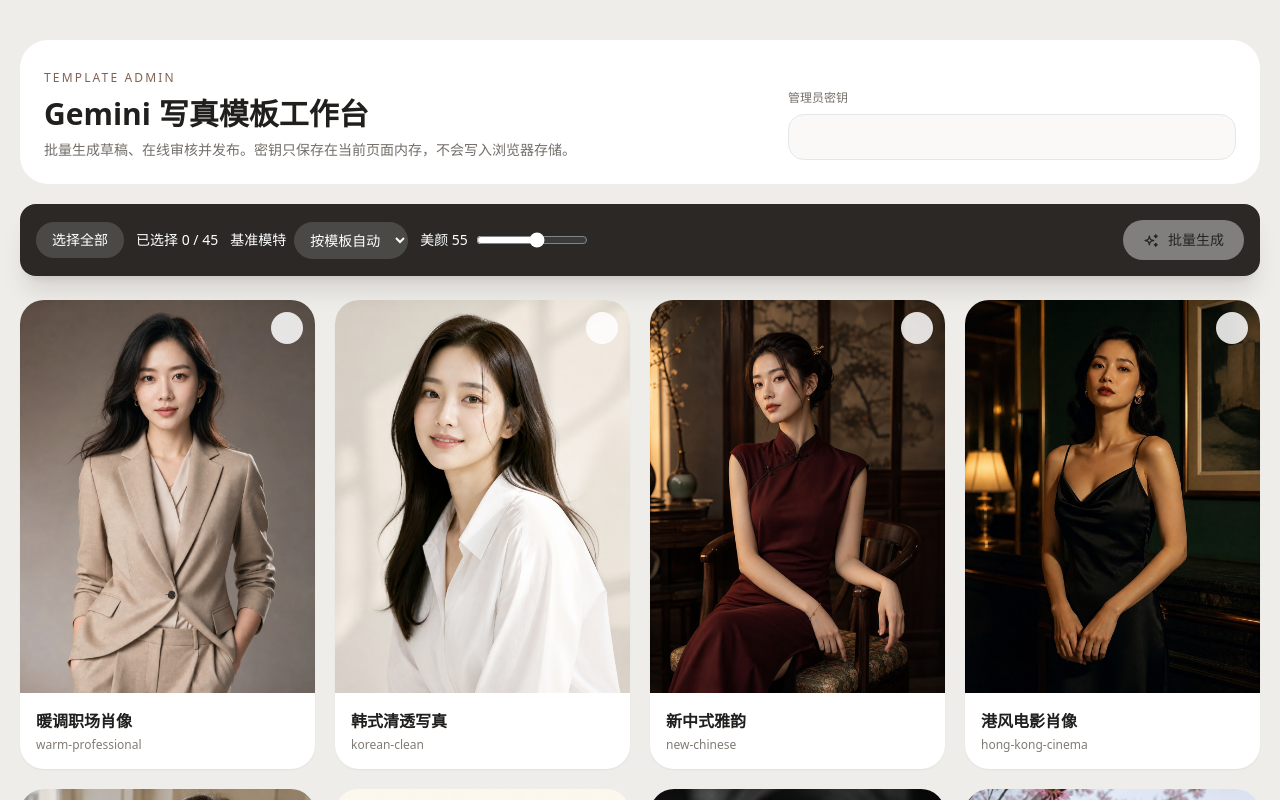
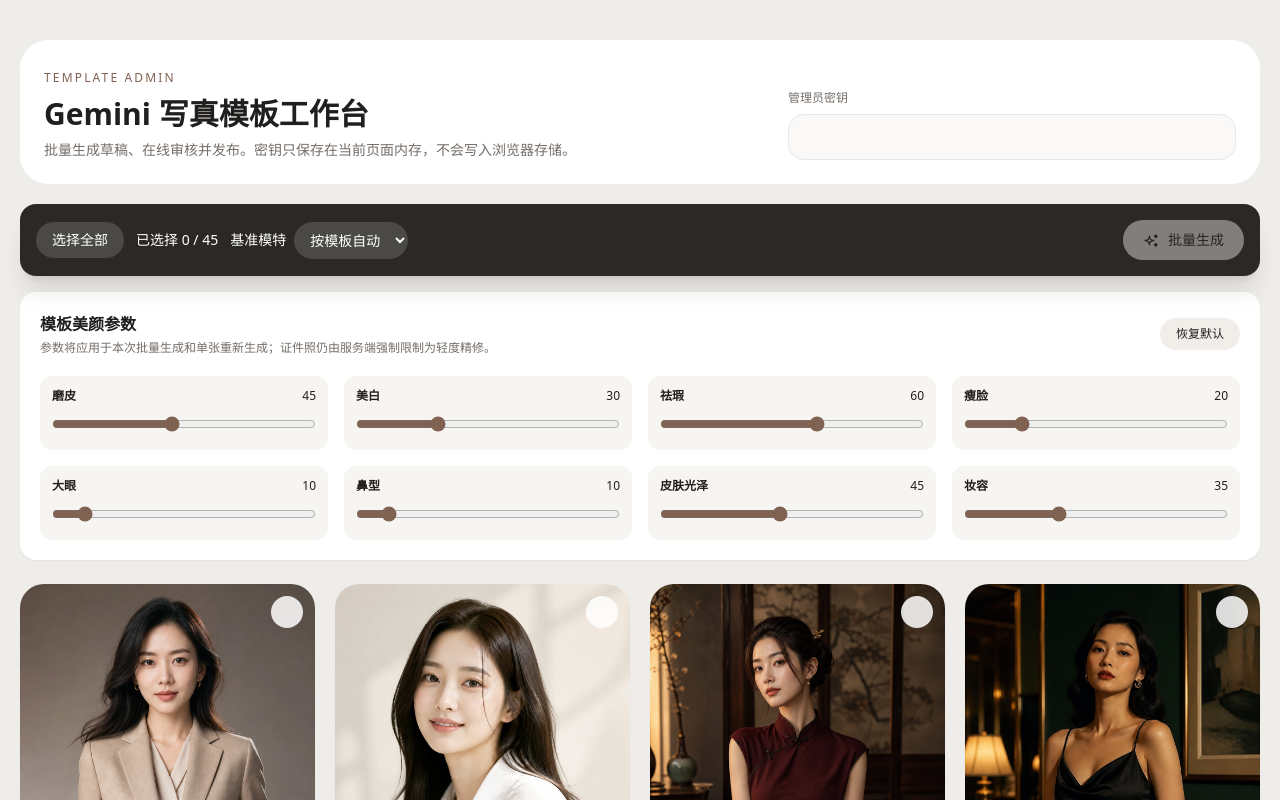
Before and after one commit to zhan-fg/make-it-me, a Next.js app: page /admin/templates in a window 1280 px wide. Shown: the top 800 px of the page. Built offline with nearby package versions, Linux system fonts and the light colour scheme.

Commit message:
feat: add detailed template beauty controls

```diff
--- a/app/admin/templates/page.tsx
+++ b/app/admin/templates/page.tsx
@@ -3,6 +3,9 @@
 import { useMemo, useState } from "react";
 import { IconCheck, IconRefresh, IconSparkles, IconUpload } from "@tabler/icons-react";
 import { portraitTemplates } from "@/services/portrait-templates";
+import type { PortraitRetouchSettings } from "@/services/portrait-types";
+
+const defaultRetouchSettings: PortraitRetouchSettings = { skinSmoothing: 45, whitening: 30, blemishRemoval: 60, faceSlimming: 20, eyeEnlargement: 10, noseRefinement: 10, skinGlow: 45, makeupIntensity: 35 };
 
 type Draft = {
   templateId: string;
@@ -15,7 +18,7 @@ type Draft = {
   error?: string;
   published?: boolean;
   baselineGender?: "female" | "male";
-  beautyLevel?: number;
+  retouchSettings?: PortraitRetouchSettings;
 };
 
 async function payload(response: Response) {
@@ -29,7 +32,7 @@ export default function TemplateAdminPage() {
   const [selected, setSelected] = useState<string[]>([]);
   const [drafts, setDrafts] = useState<Record<string, Draft>>({});
   const [baselineGender, setBaselineGender] = useState<"auto" | "female" | "male">("auto");
-  const [beautyLevel, setBeautyLevel] = useState(55);
+  const [retouchSettings, setRetouchSettings] = useState<PortraitRetouchSettings>(defaultRetouchSettings);
   const [busy, setBusy] = useState(false);
   const [message, setMessage] = useState("");
   const selectedSet = useMemo(() => new Set(selected), [selected]);
@@ -40,7 +43,7 @@ export default function TemplateAdminPage() {
     const response = await fetch("/api/admin/template-previews", {
       method: "POST",
       headers: { "Content-Type": "application/json", Authorization: `Bearer ${secret}` },
-      body: JSON.stringify({ templateIds, baselineGender: baselineGender === "auto" ? undefined : baselineGender, beautyLevel, confirm: "GENERATE_TEMPLATE_PREVIEWS" }),
+      body: JSON.stringify({ templateIds, baselineGender: baselineGender === "auto" ? undefined : baselineGender, retouchSettings, confirm: "GENERATE_TEMPLATE_PREVIEWS" }),
     });
     const result = await payload(response);
     if (!response.ok) throw new Error(result.error || "模板生成失败");
@@ -92,9 +95,9 @@ export default function TemplateAdminPage() {
         <button onClick={() => setSelected(selected.length === portraitTemplates.length ? [] : portraitTemplates.map((item) => item.id))} className="rounded-full bg-white/15 px-4 py-2 text-sm">{selected.length === portraitTemplates.length ? "取消全选" : "选择全部"}</button>
         <span className="text-sm">已选择 {selected.length} / {portraitTemplates.length}</span>
         <label className="flex items-center gap-2 text-sm">基准模特<select value={baselineGender} onChange={(event) => setBaselineGender(event.target.value as "auto" | "female" | "male")} className="rounded-full bg-white/15 px-3 py-2 outline-none"><option className="text-black" value="auto">按模板自动</option><option className="text-black" value="female">固定女模</option><option className="text-black" value="male">固定男模</option></select></label>
-        <label className="flex min-w-52 items-center gap-2 text-sm"><span>美颜 {beautyLevel}</span><input type="range" min="0" max="100" step="5" value={beautyLevel} onChange={(event) => setBeautyLevel(Number(event.target.value))} className="w-28 accent-white"/></label>
         <button disabled={busy || !selected.length || !secret} onClick={generate} className="ml-auto flex items-center gap-2 rounded-full bg-white px-5 py-2.5 text-sm font-medium text-[#201e1c] disabled:opacity-40"><IconSparkles size={17}/>{busy ? "处理中" : "批量生成"}</button>
       </div>
+      <AdminBeautyControls value={retouchSettings} onChange={setRetouchSettings}/>
       {message && <p className="mt-4 rounded-2xl bg-[#fff8dc] px-4 py-3 text-sm text-[#705d23]">{message}</p>}
       <section className="mt-6 grid gap-5 sm:grid-cols-2 lg:grid-cols-3 xl:grid-cols-4">
         {portraitTemplates.map((template) => {
@@ -105,7 +108,7 @@ export default function TemplateAdminPage() {
               <span className={`absolute right-3 top-3 grid h-8 w-8 place-items-center rounded-full ${selectedSet.has(template.id) ? "bg-[#201e1c] text-white" : "bg-white/85"}`}>{selectedSet.has(template.id) && <IconCheck size={17}/>}</span>
               {draft?.published && <span className="absolute bottom-3 left-3 rounded-full bg-[#37754a] px-3 py-1.5 text-xs text-white">已发布</span>}
             </button>
-            <div className="p-4"><h2 className="font-semibold">{template.title}</h2><p className="mt-1 text-xs text-[#827b75]">{template.id}{draft?.baselineGender ? ` · ${draft.baselineGender === "female" ? "女模" : "男模"}` : ""}{typeof draft?.beautyLevel === "number" ? ` · 美颜 ${draft.beautyLevel}` : ""}{draft?.elapsedMs ? ` · ${(draft.elapsedMs / 1000).toFixed(1)} 秒` : ""}</p>
+            <div className="p-4"><h2 className="font-semibold">{template.title}</h2><p className="mt-1 text-xs text-[#827b75]">{template.id}{draft?.baselineGender ? ` · ${draft.baselineGender === "female" ? "女模" : "男模"}` : ""}{draft?.retouchSettings ? " · 自定义美颜" : ""}{draft?.elapsedMs ? ` · ${(draft.elapsedMs / 1000).toFixed(1)} 秒` : ""}</p>
               {draft?.status === "error" && <p className="mt-3 rounded-xl bg-[#fff0ed] p-3 text-xs text-[#963b31]">{draft.error}</p>}
               {draft?.status === "success" && <div className="mt-4 flex gap-2"><button disabled={busy} onClick={() => regenerate(template.id)} className="flex flex-1 items-center justify-center gap-1 rounded-xl bg-[#f1eeea] py-2.5 text-xs"><IconRefresh size={15}/>重新生成</button><button disabled={busy || draft.published} onClick={() => publish(draft)} className="flex flex-1 items-center justify-center gap-1 rounded-xl bg-[#201e1c] py-2.5 text-xs text-white disabled:opacity-40"><IconUpload size={15}/>{draft.published ? "已发布" : "发布"}</button></div>}
             </div>
@@ -115,3 +118,11 @@ export default function TemplateAdminPage() {
     </div>
   </main>;
 }
+
+function AdminBeautyControls({ value, onChange }: { value: PortraitRetouchSettings; onChange: (value: PortraitRetouchSettings) => void }) {
+  const controls: Array<[keyof PortraitRetouchSettings, string]> = [
+    ["skinSmoothing", "磨皮"], ["whitening", "美白"], ["blemishRemoval", "祛瑕"], ["faceSlimming", "瘦脸"],
+    ["eyeEnlargement", "大眼"], ["noseRefinement", "鼻型"], ["skinGlow", "皮肤光泽"], ["makeupIntensity", "妆容"],
+  ];
+  return <section className="mt-4 rounded-2xl bg-white p-5 shadow-sm"><div className="flex flex-wrap items-center justify-between gap-3"><div><h2 className="font-semibold">模板美颜参数</h2><p className="mt-1 text-xs text-[#746e69]">参数将应用于本次批量生成和单张重新生成；证件照仍由服务端强制限制为轻度精修。</p></div><button onClick={() => onChange(defaultRetouchSettings)} className="rounded-full bg-[#f1eeea] px-4 py-2 text-xs">恢复默认</button></div><div className="mt-5 grid gap-4 sm:grid-cols-2 lg:grid-cols-4">{controls.map(([key, label]) => <label key={key} className="block rounded-xl bg-[#f7f5f2] p-3"><span className="flex justify-between text-xs"><b>{label}</b><span>{value[key]}</span></span><input type="range" min="0" max="100" step="5" value={value[key]} onChange={(event) => onChange({ ...value, [key]: Number(event.target.value) })} className="mt-3 w-full accent-[#806252]"/></label>)}</div></section>;
+}
--- a/app/api/admin/template-previews/route.ts
+++ b/app/api/admin/template-previews/route.ts
@@ -5,6 +5,7 @@ import path from "node:path";
 import { NextResponse } from "next/server";
 import { buildPortraitPrompt } from "@/services/portrait-prompt";
 import { getPortraitTemplate } from "@/services/portrait-templates";
+import type { PortraitRetouchSettings } from "@/services/portrait-types";
 
 export const runtime = "nodejs";
 export const maxDuration = 300;
@@ -44,7 +45,7 @@ export async function POST(request: Request) {
   if (!apiKey) return NextResponse.json({ error: "服务端尚未配置 GEMINI_API_KEY" }, { status: 503 });
 
   try {
-    const input = await request.json() as { templateIds?: unknown; confirm?: unknown; baselineGender?: unknown; beautyLevel?: unknown };
+    const input = await request.json() as { templateIds?: unknown; confirm?: unknown; baselineGender?: unknown; retouchSettings?: unknown };
     if (input.confirm !== confirmation) return NextResponse.json({ error: `请传入 confirm: ${confirmation}` }, { status: 400 });
     if (!Array.isArray(input.templateIds)) return NextResponse.json({ error: "templateIds 必须是数组" }, { status: 400 });
     const templateIds = [...new Set(input.templateIds.filter((value): value is string => typeof value === "string"))];
@@ -59,9 +60,9 @@ export async function POST(request: Request) {
       try {
         const forcedGender = input.baselineGender === "female" || input.baselineGender === "male" ? input.baselineGender : undefined;
         const baselineGender = forcedGender || (template.audience === "male" ? "male" : "female");
-        const beautyLevel = typeof input.beautyLevel === "number" ? Math.max(0, Math.min(100, Math.round(input.beautyLevel))) : 55;
+        const retouchSettings = input.retouchSettings && typeof input.retouchSettings === "object" ? input.retouchSettings as PortraitRetouchSettings : undefined;
         const baselinePart = await baselineModelPart(baselineGender);
-        const generationPrompt = buildPortraitPrompt(template, "template", { beautyLevel });
+        const generationPrompt = buildPortraitPrompt(template, "template", { retouchSettings });
         const response = await fetch(`https://generativelanguage.googleapis.com/v1beta/models/${encodeURIComponent(model)}:generateContent`, {
           method: "POST",
           headers: { "Content-Type": "application/json", "x-goog-api-key": apiKey },
@@ -90,7 +91,7 @@ export async function POST(request: Request) {
           imageUrl: signedPreviewUrl(request, blob.url, apiKey),
           blobUrl: blob.url,
           baselineGender,
-          beautyLevel: template.category === "id_photo" ? 20 : beautyLevel,
+          retouchSettings,
           model,
           prompt: generationPrompt,
           elapsedMs: Math.round(performance.now() - startedAt),
```
Also changed, not shown: 1 other file (tests, documents, lock files or other folders).
